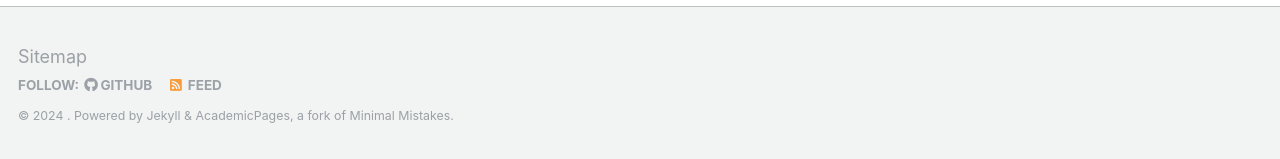
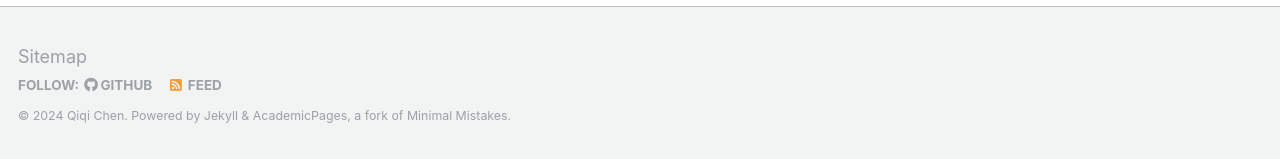
Before and after one commit to ZLihong/zlihong.github.io, a Jekyll site: the page built from _pages/about.md, in a window 1280 px wide and 1168 px high. Shown: the part 1006-1165 px from the top of the window. Built offline with Jekyll 4.4.1, drawn with Linux system fonts in a browser that asks for light colours; some web fonts are replaced.

Commit message:
Update footer.html

```diff
--- a/_includes/footer.html
+++ b/_includes/footer.html
@@ -21,4 +21,4 @@
   </ul>
 </div>
 
-<div class="page__footer-copyright">&copy; {{ site.time | date: '%Y' }} {{ Qiqi Chen | default: Qiqi Chen }}. {{ site.data.ui-text[site.locale].powered_by | default: "Powered by" }} <a href="http://jekyllrb.com" rel="nofollow">Jekyll</a> &amp; <a href="https://github.com/academicpages/academicpages.github.io">AcademicPages</a>, a fork of <a href="https://mademistakes.com/work/minimal-mistakes-jekyll-theme/" rel="nofollow">Minimal Mistakes</a>.</div>
+<div class="page__footer-copyright">&copy; {{ site.time | date: '%Y' }}  Qiqi Chen. {{ site.data.ui-text[site.locale].powered_by | default: "Powered by" }} <a href="http://jekyllrb.com" rel="nofollow">Jekyll</a> &amp; <a href="https://github.com/academicpages/academicpages.github.io">AcademicPages</a>, a fork of <a href="https://mademistakes.com/work/minimal-mistakes-jekyll-theme/" rel="nofollow">Minimal Mistakes</a>.</div>
```
